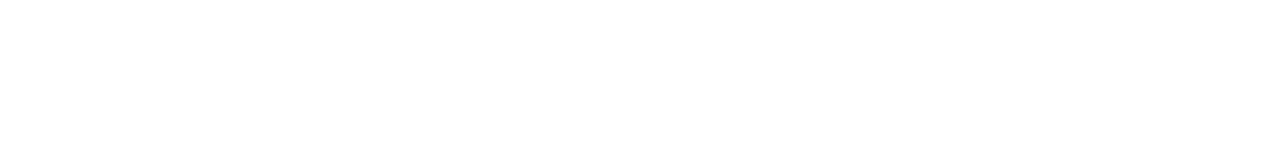
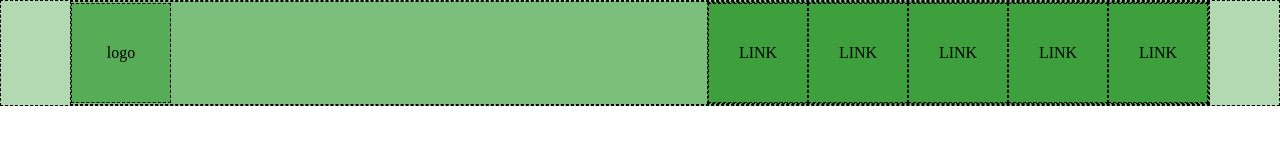
Before and after one commit to mcspe/htmlcss-responsive-layout, a plain HTML site: page index.html in a window 1280 px wide. Drawn offline with Linux system fonts and the light colour scheme.

Commit message:
[add] header responsive structure

```diff
--- a/css/desktop-style.css
+++ b/css/desktop-style.css
@@ -0,0 +1,10 @@
+@media screen and (min-width:769px) {
+  /* HEADER */
+  header .mobile-nav{
+    display: none;
+  }
+
+  header .desktop-nav{
+    display: flex;
+  }
+}
--- a/css/style.css
+++ b/css/style.css
@@ -0,0 +1,4 @@
+/* HEADER */
+header .desktop-nav{
+  display: none;
+}
--- a/css/tablet-style.css
+++ b/css/tablet-style.css
@@ -0,0 +1,3 @@
+@media screen and (min-width:481px) {
+
+}
--- a/css/utilities.css
+++ b/css/utilities.css
@@ -15,10 +15,14 @@ img{
 
 /* DEBUG */
 .debug{
-  background-color: rgba(0, 128, 0, .4);
+  background-color: rgba(0, 128, 0, .3);
   min-width: 100px;
   min-height: 100px;
   border: 1px dashed black;
+
+}
+
+.box-debug{
   display: flex;
   justify-content: center;
   align-items: center;
@@ -26,7 +30,7 @@ img{
 
 /* CONTAINERS */
 .container{
-  width: 95%;
+  width: 100%;
   max-width: 1140px;
   margin: 0 auto;
 }
--- a/index.html
+++ b/index.html
@@ -8,6 +8,8 @@
 
   <title>Responsive Layout</title>
 
+  <!-- FONT AWESOME -->
+  <link rel='stylesheet' href='https://cdnjs.cloudflare.com/ajax/libs/font-awesome/6.3.0/css/all.min.css' integrity='sha512-SzlrxWUlpfuzQ+pcUCosxcglQRNAq/DZjVsC0lE40xsADsfeQoEypE+enwcOiGjk/bSuGGKHEyjSoQ1zVisanQ==' crossorigin='anonymous'/>
   <!-- UTILITIES -->
   <link rel="stylesheet" href="./css/utilities.css">
   <!-- CUSTOM CSS (MOBILE VERSION) -->
@@ -18,7 +20,36 @@
   <link rel="stylesheet" href="./css/desktop-style.css">
 
 </head>
+
 <body>
+
+  <header class="debug">
+
+    <div class="container d-flex fl-j-between fl-a-center debug">
+
+      <div class="logo box-debug debug">
+        logo
+      </div>
+
+      <div class="mobile-nav box-debug debug">
+        <i class="fa-solid fa-bars"></i>
+      </div>
+
+      <div class="desktop-nav box-debug debug">
+        <div class="box-debug debug">LINK</div>
+        <div class="box-debug debug">LINK</div>
+        <div class="box-debug debug">LINK</div>
+        <div class="box-debug debug">LINK</div>
+        <div class="box-debug debug">LINK</div>
+      </div>
+
+    </div>
+
+  </header>
+
+  <main></main>
+
+  <footer></footer>
 
 </body>
 </html>
```
Also changed, not shown: 1 other file.
